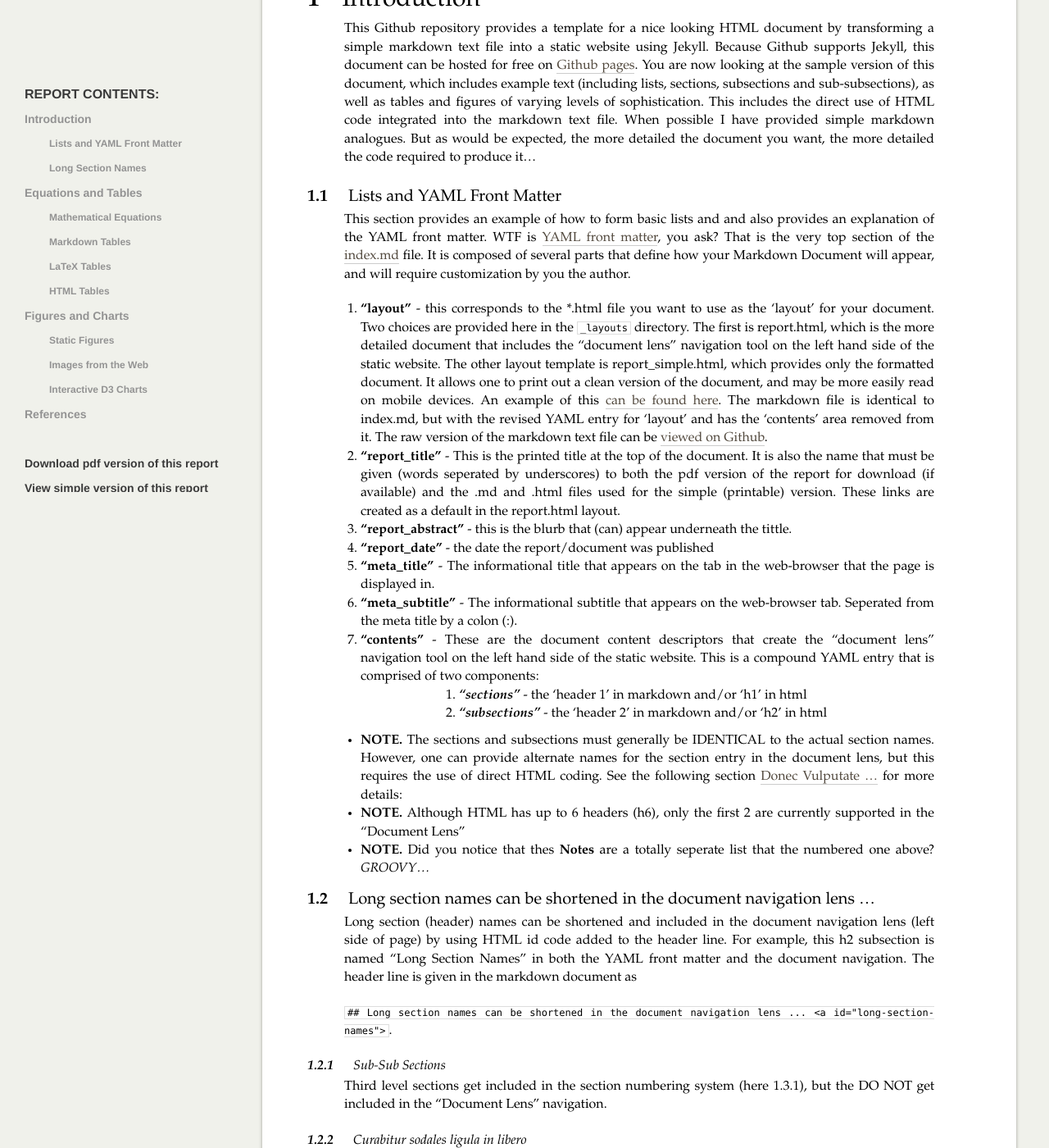
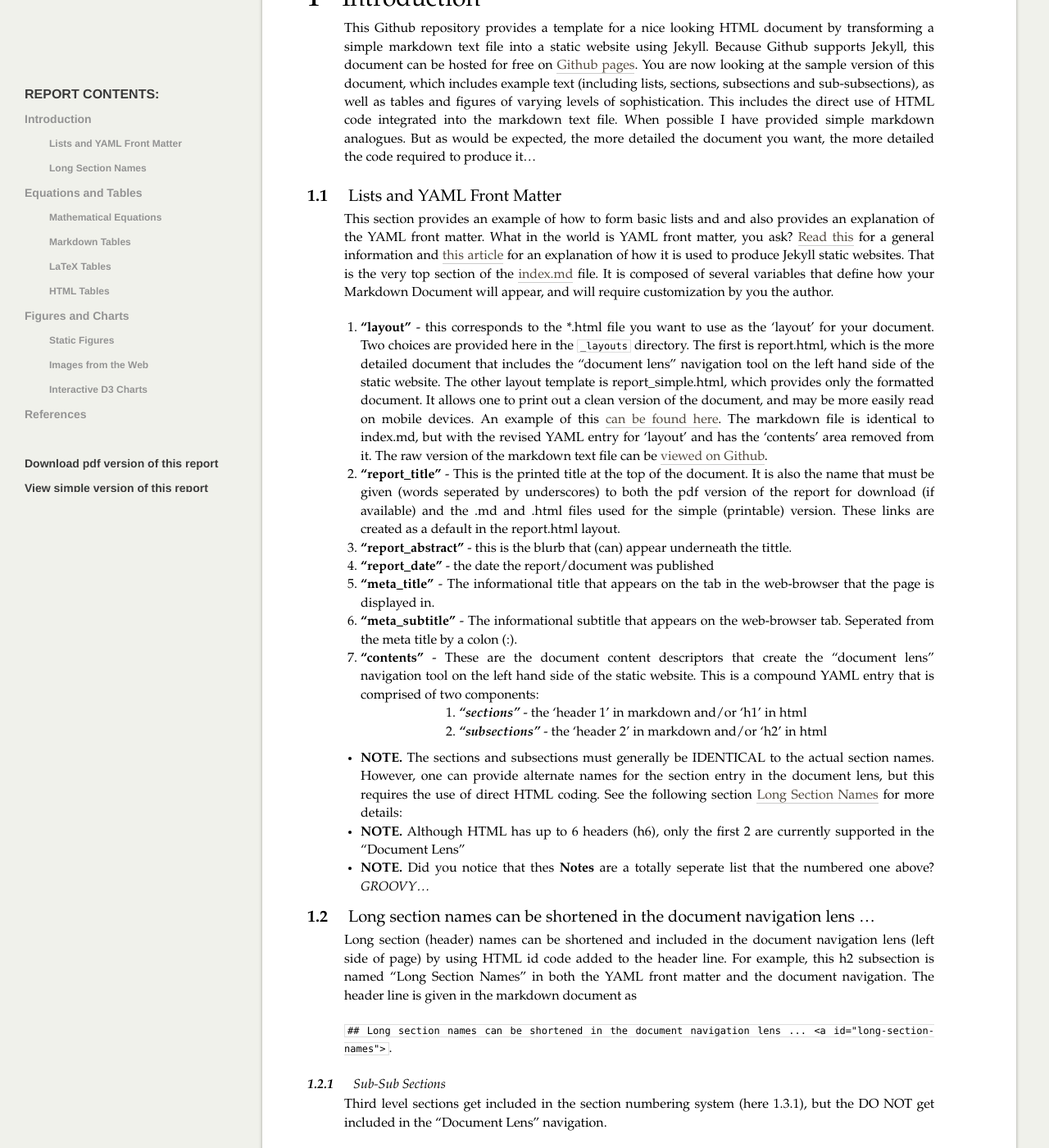
Before and after one commit to adamvi/Markdown_Document, a Jekyll site: the page built from index.md, in a window 1280 px wide and 1400 px high, scrolled down 617 px. Shown: the whole window at 82% size. Built offline with Jekyll 4.4.1, drawn with Linux system fonts in a browser that asks for light colours; formulas are drawn with MathJax 3.

Commit message:
Update YAML links and description

```diff
--- a/index.md
+++ b/index.md
@@ -20,7 +20,7 @@ This Github repository provides a template for a nice looking HTML document by t
 
 ##  Lists and YAML Front Matter
 
-This section provides an example of how to form basic lists and and also provides an explanation of the YAML front matter.  WTF is [YAML front matter](http://jekyllrb.com/docs/frontmatter/), you ask?  That is the very top section of the [index.md](https://raw.github.com/adamvi/Markdown_Document/gh-pages/index.md) file.  It is composed of several parts that define how your Markdown Document will appear, and will require customization by you the author.
+This section provides an example of how to form basic lists and and also provides an explanation of the YAML front matter.  What in the world is YAML front matter, you ask?  [Read this](http://en.wikipedia.org/wiki/YAML) for a general information and [this article](http://jekyllrb.com/docs/frontmatter/) for an explanation of how it is used to produce Jekyll static websites.  That is the very top section of the [index.md](https://raw.github.com/adamvi/Markdown_Document/gh-pages/index.md) file.  It is composed of several variables that define how your Markdown Document will appear, and will require customization by you the author.
 
 1.  **"layout"** - this corresponds to the *.html file you want to use as the 'layout' for your document.  Two choices are provided here in the `_layouts` directory.  The first is report.html, which is the more detailed document that includes the "document lens" navigation tool on the left hand side of the static website.  The other layout template is report_simple.html, which provides only the formatted document.  It allows one to print out a clean version of the document, and may be more easily read on mobile devices.  An example of this [can be found here](An_Example_Github_Pages_Document_Simple.html).  The markdown file is identical to index.md, but with the revised YAML entry for 'layout' and has the 'contents' area removed from it.  The raw version of the markdown text file can be [viewed on Github](https://raw.github.com/adamvi/Markdown_Document/gh-pages/An_Example_Github_Pages_Document_Simple.md).
 2.  **"report_title"** - This is the printed title at the top of the document.  It is also the name that must be given (words seperated by underscores) to both the pdf version of the report for download (if available) and the .md and .html files used for the simple (printable) version.  These links are created as a default in the report.html layout.
@@ -32,7 +32,7 @@ This section provides an example of how to form basic lists and and also provide
     1. ***"sections"*** - the 'header 1' in markdown and/or 'h1' in html
 	2. ***"subsections"*** - the 'header 2' in markdown and/or 'h2' in html
 
-*  **NOTE.**  The sections and subsections must generally be IDENTICAL to the actual section names.  However, one can provide alternate names for the section entry in the document lens, but this requires the use of direct HTML coding.  See the following section [Donec Vulputate ...](#donec-vulputate-risus) for more details:
+*  **NOTE.**  The sections and subsections must generally be IDENTICAL to the actual section names.  However, one can provide alternate names for the section entry in the document lens, but this requires the use of direct HTML coding.  See the following section [Long Section Names](#long-section-names) for more details:
 *  **NOTE.**  Although HTML has up to 6 headers (h6), only the first 2 are currently supported in the "Document Lens"
 *  **NOTE.**  Did you notice that thes **Notes** are a totally seperate list that the numbered one above?  *GROOVY...*
 
```
Also changed, not shown: An_Example_Github_Pages_Document_Simple.md (+2 -2 lines).
